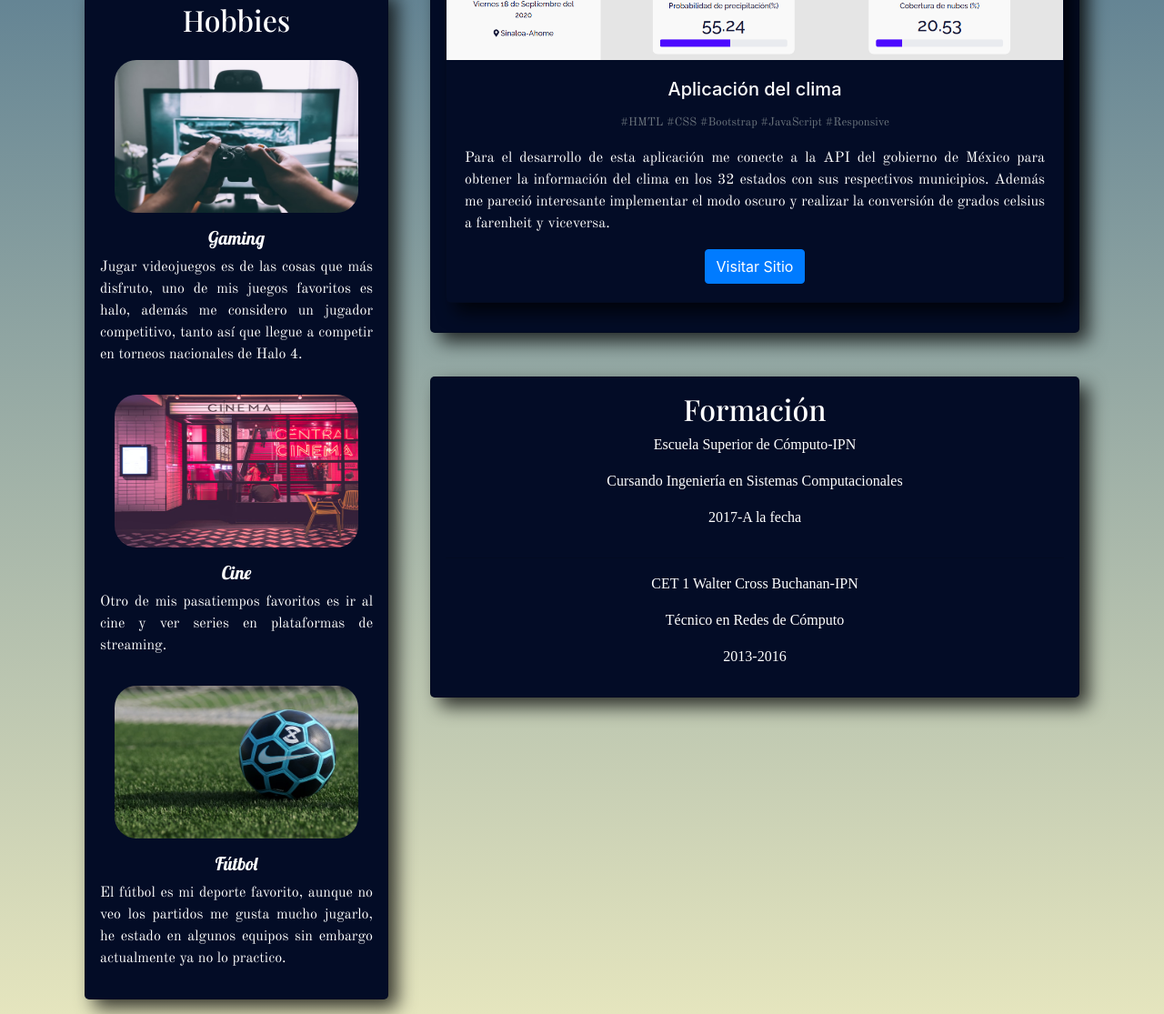
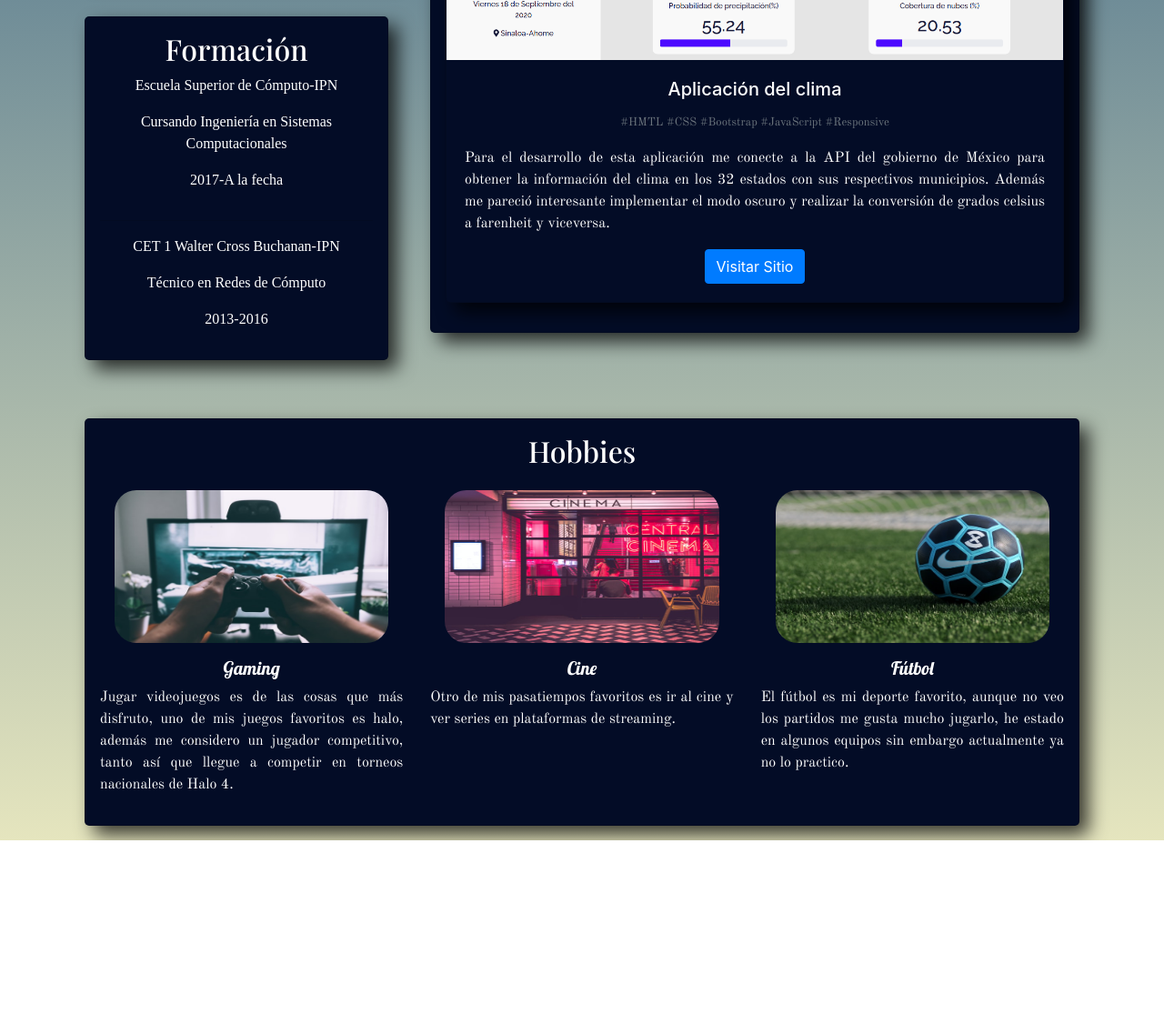
Before and after one commit to EdwinMHZ/mi_portafolio, a plain HTML site: page index.html in a window 1280 px wide. Shown: the part 877-1992 px from the top of the page at 91% size. After the commit the page ends 1801 px from the top, so only its background shows below. Drawn offline with nearby package versions, Linux system fonts and the light colour scheme; some packages are replaced by stand-ins of ours; a script that the page names is missing; a web font is replaced by a local one.

Commit message:
Se modifico el layout

```diff
--- a/index.html
+++ b/index.html
@@ -5,7 +5,9 @@
 	<meta charset="UTF-8">
 	<meta name="viewport" content="width=device-width, initial-scale=1.0">
 	<link rel="shortcut icon" type="image/x-icon" href="img/icono.ico" />
-	<link href="https://fonts.googleapis.com/css2?family=Frank+Ruhl+Libre:wght@500&family=Lobster&family=Old+Standard+TT&family=Playfair+Display:ital,wght@0,500;1,400&family=Raleway:ital,wght@1,100&display=swap" rel="stylesheet">
+	<link
+		href="https://fonts.googleapis.com/css2?family=Frank+Ruhl+Libre:wght@500&family=Lobster&family=Old+Standard+TT&family=Playfair+Display:ital,wght@0,500;1,400&family=Raleway:ital,wght@1,100&display=swap"
+		rel="stylesheet">
 	<link rel="stylesheet" href="css/bootstrap.min.css">
 	<link rel="stylesheet" href="css/estilos.css">
 	<script src="js/all.min.js"></script>
@@ -33,14 +35,17 @@
 									<div class="contacto infoContacto">
 										<i class="fas fa-envelope"></i> edwin.morales.hdz@gmail.com
 									</div>
-									<p class="contacto"><a download="CV-EdwinMorales.pdf" href="CV.pdf" class="text-decoration-none text-light"><i
-												class="fas fa-download"></i> Mi CV</a></p>
+									<p class="contacto"><a download="CV-EdwinMorales.pdf" href="CV.pdf"
+											class="text-decoration-none text-light"><i class="fas fa-download"></i> Mi
+											CV</a></p>
 								</div>
 							</div>
-							<p class="text-justify texto">Soy estudiante de octavo semestre en la Escuela Superior de Cómputo
+							<p class="text-justify texto">Soy estudiante de octavo semestre en la Escuela Superior de
+								Cómputo
 								del
 								Instituto Politécnico Nacional. Me
-								apasiona el desarrollo web, conozco tanto del front-end, como del back-end, aunque otro de los
+								apasiona el desarrollo web, conozco tanto del front-end, como del back-end, aunque otro
+								de los
 								temas
 								que me apasionan y me gustaría profundizar más, es el área de
 								Seguridad
@@ -85,7 +90,8 @@
 
 							<div class="row">
 								<div class="col-5">
-									<p class="align-baseline texto"><i class="fab fa-bootstrap iconoBS"></i> Bootstrap</p>
+									<p class="align-baseline texto"><i class="fab fa-bootstrap iconoBS"></i> Bootstrap
+									</p>
 								</div>
 								<div class="col-7">
 									<div class="progress mt-1">
@@ -97,7 +103,8 @@
 
 							<div class="row">
 								<div class="col-5">
-									<p class="align-baseline texto"><i class="fab fa-js-square iconoJS"></i> JavaScript</p>
+									<p class="align-baseline texto"><i class="fab fa-js-square iconoJS"></i> JavaScript
+									</p>
 								</div>
 								<div class="col-7">
 									<div class="progress mt-1">
@@ -139,29 +146,17 @@
 
 				<div class="row">
 					<div class="col-12">
-						<div class="card p-3 my-3 mx-2">
-							<p class="h2 text-center titulo">Hobbies</p>
-							<div class="text-center">
-								<img src="img/gaming.jpg" alt="gaming" class="img-fluid p-3 img-hobbie">
-								<p class="h5 subtitulo">Gaming</p>
-								<p class="text-justify texto">Jugar videojuegos es de las cosas que más disfruto, uno de mis
-									juegos favoritos es halo, además me considero un jugador competitivo, tanto así que
-									llegue a competir en torneos nacionales de Halo 4.</p>
-							</div>
-							<div class="text-center">
-								<img src="img/cine.jpg" alt="cine" class="img-fluid p-3 img-hobbie">
-								<p class="h5 subtitulo">Cine</p>
-								<p class="text-justify texto">Otro de mis pasatiempos favoritos es ir al cine y ver series en
-									plataformas de streaming.</p>
-							</div>
-							<div class="text-center">
-								<img src="img/futbol.jpg" alt="balon" class="img-fluid p-3 img-hobbie">
-								<p class="h5 subtitulo">Fútbol</p>
-								<p class="text-justify texto">El fútbol es mi deporte favorito, aunque no veo los partidos me
-									gusta mucho jugarlo, he estado en algunos equipos sin embargo actualmente ya no lo
-									practico.</p>
-							</div>
+						<div class="card p-3 mx-2 my-5 text-center">
+							<p class="h2 titulo mb-2">Formación</p>
+							<p class="formacion">Escuela Superior de Cómputo-IPN</p>
+							<p class="formacion">Cursando Ingeniería en Sistemas Computacionales</p>
+							<p class="formacion">2017-A la fecha</p>
+							<hr>
+							<p class="formacion">CET 1 Walter Cross Buchanan-IPN</p>
+							<p class="formacion">Técnico en Redes de Cómputo</p>
+							<p class="formacion">2013-2016</p>
 						</div>
+
 					</div>
 
 				</div>
@@ -171,7 +166,8 @@
 					<div class="col-12">
 						<div class="card p-3 mx-2 mb-0">
 							<p class="h2 text-center titulo">Mis proyectos</p>
-							<p class="texto">Actualmente no cuento con experiencia laboral, por lo que en mis tiempos libres he
+							<p class="texto">Actualmente no cuento con experiencia laboral, por lo que en mis tiempos
+								libres he
 								desarrollado
 								los siguientes proyectos:</p>
 						</div>
@@ -185,9 +181,11 @@
 								<img src="img/app_clima.png" class="card-img-top" alt="...">
 								<div class="card-body">
 									<h5 class="card-title text-center">Aplicación del clima</h5>
-									<p class="card-text text-center texto"><small class="text-muted">#HMTL #CSS #Bootstrap
+									<p class="card-text text-center texto"><small class="text-muted">#HMTL #CSS
+											#Bootstrap
 											#JavaScript #Responsive</small></p>
-									<p class="card-text text-justify texto">Para el desarrollo de esta aplicación me conecte a
+									<p class="card-text text-justify texto">Para el desarrollo de esta aplicación me
+										conecte a
 										la
 										API
 										del
@@ -197,7 +195,8 @@
 										modo
 										oscuro y realizar la conversión de grados celsius a farenheit y viceversa.</p>
 									<div class="text-center">
-										<a href="https://edwinmhz.github.io/app_clima/" class="btn btn-primary text-decoration-none" target="_blank">Visitar
+										<a href="https://edwinmhz.github.io/app_clima/"
+											class="btn btn-primary text-decoration-none" target="_blank">Visitar
 											Sitio</a>
 									</div>
 								</div>
@@ -206,19 +205,40 @@
 
 					</div>
 				</div>
-				<div class="row">
-					<div class="col-12 text-center">
-						<div class="card p-3 mx-2 mt-5">
-							<p class="h2 titulo mb-2">Formación</p>
-							<p class="formacion">Escuela Superior de Cómputo-IPN</p>
-							<p class="formacion">Cursando Ingeniería en Sistemas Computacionales</p>
-							<p class="formacion">2017-A la fecha</p>
-							<hr>
-							<p class="formacion">CET 1 Walter Cross Buchanan-IPN</p>
-							<p class="formacion">Técnico en Redes de Cómputo</p>
-							<p class="formacion">2013-2016</p>
+			</div>
+		</div>
+		<div class="row">
+			<div class="col-12">
+				<div class="card p-3 my-3 mx-2">
+					<p class="h2 text-center titulo">Hobbies</p>
+					<div class="row">
+						<div class="col-md-4 col-12">
+							<div class="text-center d-inline-block">
+								<img src="img/gaming.jpg" alt="gaming" class="img-fluid p-3 img-hobbie">
+								<p class="h5 subtitulo">Gaming</p>
+								<p class="text-justify texto">Jugar videojuegos es de las cosas que más disfruto, uno de
+									mis
+									juegos favoritos es halo, además me considero un jugador competitivo, tanto así que
+									llegue a competir en torneos nacionales de Halo 4.</p>
+							</div>
 						</div>
-
+						<div class="col-md-4 col-12">
+							<div class="text-center d-inline-block">
+								<img src="img/cine.jpg" alt="cine" class="img-fluid p-3 img-hobbie">
+								<p class="h5 subtitulo">Cine</p>
+								<p class="text-justify texto">Otro de mis pasatiempos favoritos es ir al cine y ver series en
+									plataformas de streaming.</p>
+							</div>
+						</div>
+						<div class="col-md-4 col-12">
+							<div class="text-center d-inline-block">
+								<img src="img/futbol.jpg" alt="balon" class="img-fluid p-3 img-hobbie">
+								<p class="h5 subtitulo">Fútbol</p>
+								<p class="text-justify texto">El fútbol es mi deporte favorito, aunque no veo los partidos me
+									gusta mucho jugarlo, he estado en algunos equipos sin embargo actualmente ya no lo
+									practico.</p>
+							</div>
+						</div>
 					</div>
 				</div>
 			</div>
```
